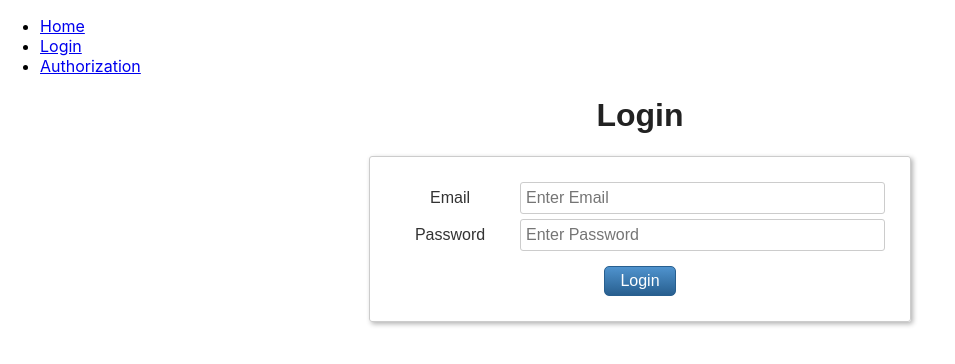
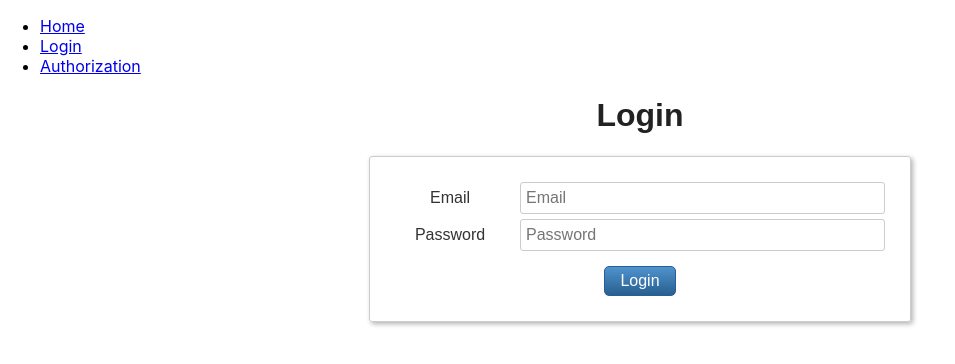
Before and after one commit to vladislavzubov/education-project, a React (Create React App) app: page /login in a window 1280 px wide. Shown: the top 364 px of the page, without its empty margins (0-955 px from the left). Built offline with nearby package versions, Linux system fonts and the light colour scheme.

Commit message:
add Validation on Login.js

```diff
--- a/src/containers/Login/Login.js
+++ b/src/containers/Login/Login.js
@@ -9,6 +9,29 @@ const onSubmit = async () => {
   await sleep(300)
 }
 
+// validation function
+
+const composeValidators = (...validators) => (value) =>
+  validators.reduce((error, validator) => error || validator(value), undefined)
+
+const validateEmail = (value) =>
+  value.match(/^[a-zA-Z0-9]+@[a-zA-Z0-9]+\.[A-Za-z]+$/g)
+    ? undefined
+    : 'enter correct Email'
+
+const required = (value) => (value ? undefined : 'Required')
+
+const minLength = (value = '') =>
+  value.split('').length < 6 ? 'Input at min 6 symbol' : undefined
+
+const haveOneUppercase = (value = '') =>
+  value.match(/[A-Z]/g) === null
+    ? 'at least one uppercase letter is required'
+    : undefined
+
+const haveOneNumeral = (value = '') =>
+  value.replace(/\D+/g, '') === '' ? 'at least one digit is needed' : undefined
+
 class Login extends Component {
   render() {
     return (
@@ -19,24 +42,41 @@ class Login extends Component {
             onSubmit={onSubmit}
             render={({ handleSubmit }) => (
               <form onSubmit={handleSubmit}>
+                <Field
+                  name="email"
+                  validate={composeValidators(required, validateEmail)}
+                >
+                  {({ input, meta }) => (
                     <div>
                       <label>Email</label>
+                      <input {...input} type="email" placeholder="Email" />
+                      {meta.error && meta.touched && <span>{meta.error}</span>}
+                    </div>
+                  )}
+                </Field>
+
                 <Field
-                    name="email"
-                    component="input"
-                    type="email"
-                    placeholder="Enter Email"
-                  />
-                </div>
+                  name="password"
+                  validate={composeValidators(
+                    required,
+                    minLength,
+                    haveOneUppercase,
+                    haveOneNumeral
+                  )}
+                >
+                  {({ input, meta }) => (
                     <div>
                       <label>Password</label>
-                  <Field
-                    name="password"
-                    component="input"
+                      <input
+                        {...input}
                         type="password"
-                    placeholder="Enter Password"
+                        placeholder="Password"
                       />
+                      {meta.error && meta.touched && <span>{meta.error}</span>}
                     </div>
+                  )}
+                </Field>
+
                 <div className="buttons">
                   <button type="submit">Login</button>
                 </div>
```
Lines whose indentation alone changed are shown as unchanged.
